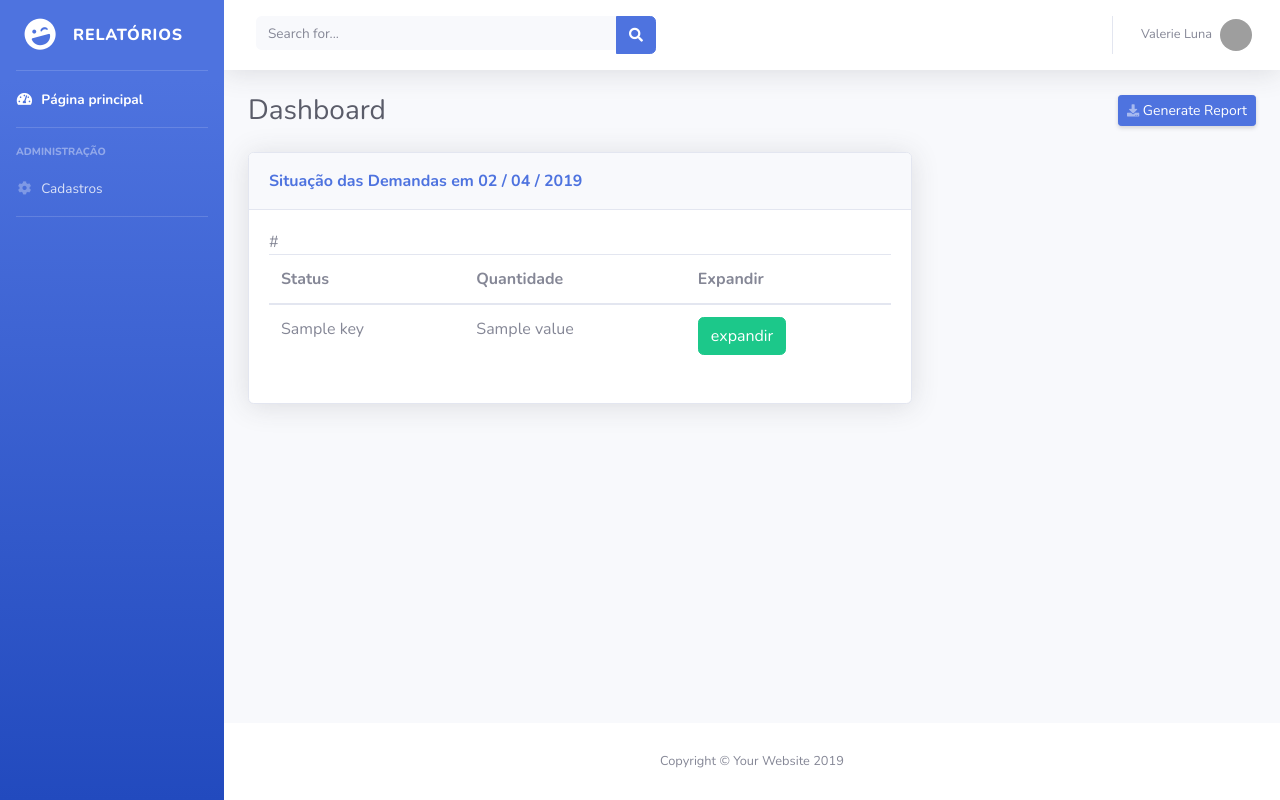
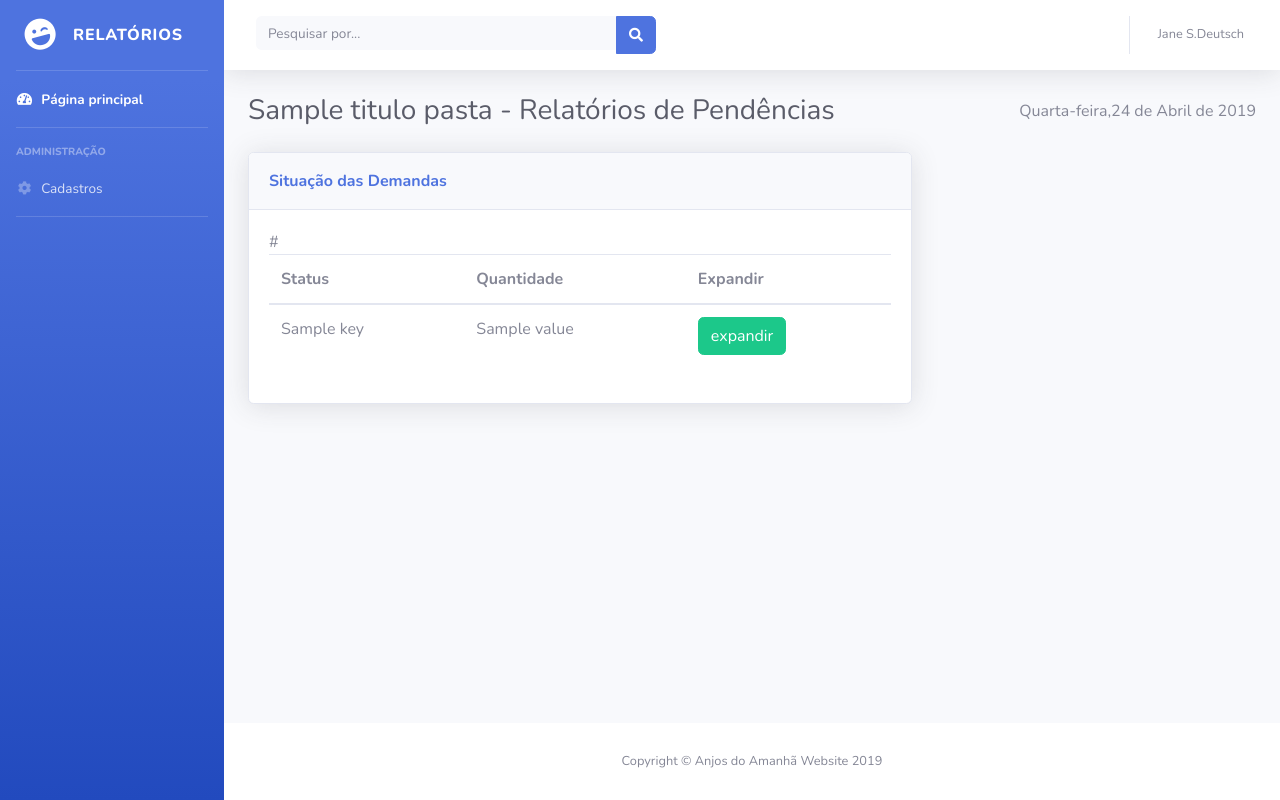
Before and after one commit to janesd/anjosdoamanha, a Flask app: template templates/relatorio.html in a window 1280 px wide. Run offline with Flask 2, Linux system fonts and the light colour scheme; data comes from the database, SQL or seed files in the repository; tables that the repository leaves empty hold one stand-in row (values such as "Sample post"); the template is opened without the code that fills it: values that come from a table or form of the project are taken from there, most other values are stand-ins (such as "Sample title", 1, 10 or a date in 2020); some libraries are stand-ins or nearby versions; grey boxes are pictures that could not be loaded.

Commit message:
Add files via upload

```diff
--- a/templates/index.html
+++ b/templates/index.html
@@ -37,7 +37,8 @@
 						<div class="collapse navbar-collapse offset" id="navbarSupportedContent">
 							<ul class="nav navbar-nav menu_nav ml-auto">
 								<li class="nav-item active"><a class="nav-link" href="index.html">Home</a></li>
-								<li class="nav-item"><a class="nav-link" href="/relatorio">Relatórios</a></li>
+								<li class="nav-item"><a class="nav-link" href="/relatorio_saude">Saúde</a></li>
+								<li class="nav-item"><a class="nav-link" href="/relatorio_capacitacao">Capacitação</a></li>
 								<li class="nav-item"><a class="nav-link" href="causes.html">Gráficos</a>
 								<li class="nav-item"><a class="nav-link" href="http://localhost:5000/admin/">Cadastro</a></li>
 
--- a/templates/relatorio.html
+++ b/templates/relatorio.html
@@ -1,5 +1,5 @@
 <!DOCTYPE html>
-<html lang="en">
+<html lang="en" xmlns:jsp="http://www.w3.org/1999/XSL/Transform">
 <head>
     <meta charset="UTF-8">
     <meta name="viewport" content="width=device-width, initial-scale=1.0">
@@ -10,7 +10,7 @@
     <link rel="stylesheet" href="{{ url_for('static', filename='css/sb-admin-2.css') }}">
 
 
-    <title>Dashboard</title>
+    <title>Relatórios</title>
 </head>
 <body>
         <div id="wrapper">
@@ -76,7 +76,7 @@
                       <!-- Topbar Search -->
                       <form class="d-none d-sm-inline-block form-inline mr-auto ml-md-3 my-2 my-md-0 mw-100 navbar-search">
                         <div class="input-group">
-                          <input type="text" class="form-control bg-light border-0 small" placeholder="Search for..." aria-label="Search" aria-describedby="basic-addon2">
+                          <input type="text" class="form-control bg-light border-0 small" placeholder="Pesquisar por..." aria-label="Search" aria-describedby="basic-addon2">
                           <div class="input-group-append">
                             <button class="btn btn-primary" type="button">
                               <i class="fas fa-search fa-sm"></i>
@@ -88,36 +88,13 @@
                       <!-- Topbar Navbar -->
                       <ul class="navbar-nav ml-auto">
 
-                        <!-- Nav Item - Search Dropdown (Visible Only XS) -->
-                        <li class="nav-item dropdown no-arrow d-sm-none">
-                          <a class="nav-link dropdown-toggle" href="#" id="searchDropdown" role="button" data-toggle="dropdown" aria-haspopup="true" aria-expanded="false">
-                            <i class="fas fa-search fa-fw"></i>
-                          </a>
-                          <!-- Dropdown - Messages -->
-                          <div class="dropdown-menu dropdown-menu-right p-3 shadow animated--grow-in" aria-labelledby="searchDropdown">
-                            <form class="form-inline mr-auto w-100 navbar-search">
-                              <div class="input-group">
-                                <input type="text" class="form-control bg-light border-0 small" placeholder="Search for..." aria-label="Search" aria-describedby="basic-addon2">
-                                <div class="input-group-append">
-                                  <button class="btn btn-primary" type="button">
-                                    <i class="fas fa-search fa-sm"></i>
-                                  </button>
-                                </div>
-                              </div>
-                            </form>
-                          </div>
-                        </li>
-
-
-
-
                         <div class="topbar-divider d-none d-sm-block"></div>
 
                         <!-- Nav Item - User Information -->
                         <li class="nav-item dropdown no-arrow">
                           <a class="nav-link dropdown-toggle" href="#" id="userDropdown" role="button" data-toggle="dropdown" aria-haspopup="true" aria-expanded="false">
-                            <span class="mr-2 d-none d-lg-inline text-gray-600 small">Valerie Luna</span>
-                            <img class="img-profile rounded-circle" src="https://source.unsplash.com/QAB-WJcbgJk/60x60">
+                            <span class="mr-2 d-none d-lg-inline text-gray-600 small">Jane S.Deutsch</span>
+                            <!-- <img class="img-profile rounded-circle" src="https://source.unsplash.com/QAB-WJcbgJk/60x60">  -->
                           </a>
                           <!-- Dropdown - User Information -->
                           <div class="dropdown-menu dropdown-menu-right shadow animated--grow-in" aria-labelledby="userDropdown">
@@ -151,8 +128,24 @@
 
                       <!-- Page Heading -->
                       <div class="d-sm-flex align-items-center justify-content-between mb-4">
-                        <h1 class="h3 mb-0 text-gray-800">Dashboard</h1>
-                        <a href="#" class="d-none d-sm-inline-block btn btn-sm btn-primary shadow-sm"><i class="fas fa-download fa-sm text-white-50"></i> Generate Report</a>
+                        <h1 class="h3 mb-0 text-gray-800"> {{titulo_pasta}} - Relatórios de Pendências</h1>
+                        <script language="JavaScript">
+				                   <!-- document.write("<font color='#000000' size='3' face='arial'>")  -->
+				                   var mydate=new Date()
+	                               var year=mydate.getYear()
+	                               if (year<2000)
+	                               year += (year < 1900) ? 1900 : 0
+	                               var day=mydate.getDay()
+	                               var month=mydate.getMonth()
+	                               var daym=mydate.getDate()
+	                               if (daym<10)
+	                                 daym="0"+daym
+	                               var dayarray=new Array("Domingo","Segunda-feira","Terça-feira","Quarta-feira","Quinta-feira","Sexta-feira","Sábado")
+	                               var montharray=new Array(" de Janeiro de "," de Fevereiro de "," de Março de ","de Abril de ","de Maio de ","de Junho de","de Julho de ","de Agosto de ","de Setembro de "," de Outubro de "," de Novembro de "," de Dezembro de ")
+	                               document.write(dayarray[day]+","+daym+" "+montharray[month]+year)
+	                    </script>
+
+                        <!-- <a href="#" class="d-none d-sm-inline-block btn btn-sm btn-primary shadow-sm"><i class="fas fa-download fa-sm text-white-50"></i> Generate Report</a> -->
                       </div>
 
                       <!-- Content Row -->
@@ -165,12 +158,12 @@
                             <!-- Card Header - Dropdown -->
                             <div class="card-header py-3 d-flex flex-row align-items-center justify-content-between">
                               <div>
-                                <label class="m-0 font-weight-bold text-primary for="demands">Situação das Demandas  em  02 / 04 / 2019</label>
+                                <label class="m-0 font-weight-bold text-primary for=demanda">Situação das Demandas</label>
                               </div>
                             </div>
                             <!-- Card Body -->
                             <div class="card-body">
-                                <table name="demands" class="table table-hover">
+                                <table name="demanda" class="table table-hover">
                                   <thead>
                                     <tr>
                                       <th scope="col">Status</th>
@@ -180,7 +173,6 @@
                                   </thead>
                                   <tbody>
                                       {% for key, value in statuses.items() %}
-
                                       <tr>
                                           <td>{{ key }}</td>
                                           <td>{{ value }}</td> #
@@ -196,6 +188,7 @@
 
                         <!-- Pie Chart -->
                         <div class="col-xl-4 col-lg-5">
+                          <jsp:include page="/piechart.html" />
                         </div>
                       </div>
 
@@ -220,7 +213,7 @@
                   <footer class="sticky-footer bg-white">
                     <div class="container my-auto">
                       <div class="copyright text-center my-auto">
-                        <span>Copyright © Your Website 2019</span>
+                        <span>Copyright © Anjos do Amanhã Website 2019</span>
                       </div>
                     </div>
                   </footer>
@@ -237,30 +230,34 @@
         <div class="modal-dialog" role="document" style="max-width: 700px;">
           <div class="modal-content">
             <div class="modal-header">
-              <h5 class="modal-title" >Demanda: No prazo</h5>
+              <h5 class="modal-title" >Demanda: Pendente</h5>
               <button type="button" class="close" data-dismiss="modal" aria-label="Close">
                 <span aria-hidden="true">&times;</span>
               </button>
             </div>
             <div class="modal-body">
-              <table name="demands" class="table table-hover">
+              <table name="demanda" class="table table-hover">
                 <thead>
                   <tr>
+                    <th scope="col">Situação da Demanda</th>
                     <th scope="col">Beneficiário</th>
-                    <th scope="col">Nr Process0</th>
+                    <th scope="col">Nr Processo</th>
                     <th scope="col">Data</th>
                     <th scope="col">Descrição</th>
                   </tr>
                 </thead>
                 <tbody>
-                  {% for demanda in pendente %}
+
+                      {% for demanda in colecoes.pendente %}
                      <tr>
+                        <td>{{ demanda.status_cumprimento }}</td>
                         <td>{{ demanda.vinculo_id }}</td>
                         <td>{{ demanda.nr_processo }}</td>
                         <td>{{ demanda.data_solicitacao }}</td>
                         <td>{{ demanda.descricao_solicitacao }}</td>
                       </tr>
                     {% endfor %}
+
                 </tbody>
               </table>
             </div>
@@ -282,9 +279,10 @@
                 </button>
               </div>
               <div class="modal-body">
-                <table name="demands" class="table table-hover">
+                <table name="demanda" class="table table-hover">
                   <thead>
                     <tr>
+                      <th scope="col">Situação da Demanda</th>
                       <th scope="col">Beneficiário</th>
                       <th scope="col">Nr Process0</th>
                       <th scope="col">Data</th>
@@ -292,8 +290,9 @@
                     </tr>
                   </thead>
                   <tbody>
-                    {% for demanda in noprazo %}
+                    {% for demanda in colecoes.no_prazo %}
                     <tr>
+                      <td>{{ demanda.status_cumprimento }}</td>
                       <td>{{ demanda.vinculo_id }}</td>
                       <td>{{ demanda.nr_processo }}</td>
                       <td>{{ demanda.data_solicitacao }}</td>
@@ -320,7 +319,7 @@
               </button>
             </div>
             <div class="modal-body">
-              <table name="demands" class="table table-hover">
+              <table name="demanda" class="table table-hover">
                 <thead>
                   <tr>
                     <th scope="col">Beneficiário</th>
@@ -330,7 +329,7 @@
                   </tr>
                 </thead>
                 <tbody>
-                  {% for demanda in emrisco %}
+                  {% for demanda in colecoes.em_risco %}
                   <tr>
                     <td>{{ demanda.vinculo_id }}</td>
                     <td>{{ demanda.nr_processo }}</td>
@@ -358,7 +357,7 @@
               </button>
             </div>
             <div class="modal-body">
-              <table name="demands" class="table table-hover">
+              <table name="demanda" class="table table-hover">
                 <thead>
                   <tr>
                     <th scope="col">Beneficiário</th>
@@ -368,7 +367,7 @@
                   </tr>
                 </thead>
                 <tbody>
-                  {% for demanda in foradoprazo %}
+                  {% for demanda in colecoes.fora_do_prazo %}
                   <tr>
                     <td>{{ demanda.vinculo_id }}</td>
                     <td>{{ demanda.nr_processo }}</td>
@@ -396,7 +395,7 @@
               </button>
             </div>
             <div class="modal-body">
-              <table name="demands" class="table table-hover">
+              <table name="demanda" class="table table-hover">
                 <thead>
                   <tr>
                     <th scope="col">Beneficiário</th>
@@ -406,7 +405,7 @@
                   </tr>
                 </thead>
                 <tbody>
-                  {% for demanda in indisponivel %}
+                  {% for demanda in colecoes.recurso_indisponivel %}
                   <tr>
                     <td>{{ demanda.vinculo_id }}</td>
                     <td>{{ demanda.nr_processo }}</td>
@@ -434,7 +433,7 @@
               </button>
             </div>
             <div class="modal-body">
-              <table name="demands" class="table table-hover">
+              <table name="demanda" class="table table-hover">
                 <thead>
                   <tr>
                     <th scope="col">Beneficiário</th>
@@ -444,7 +443,7 @@
                   </tr>
                 </thead>
                 <tbody>
-                  {% for demanda in incompativel %}
+                  {% for demanda in colecoes.perfil_incompativel %}
                   <tr>
                     <td>{{ demanda.vinculo_id }}</td>
                     <td>{{ demanda.nr_processo }}</td>
```
Lines whose indentation alone changed are shown as unchanged.
